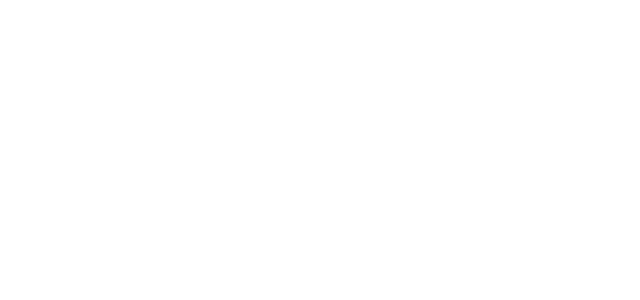
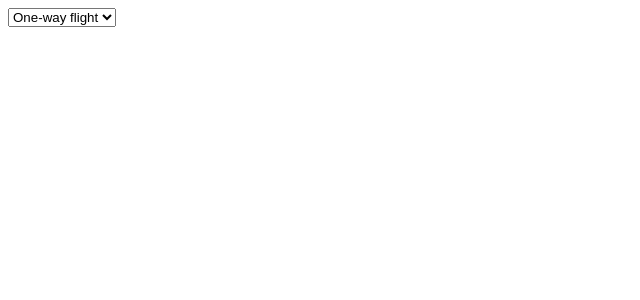
Before and after one commit to t-i-m-i/vue-flight-booker, a Vue app: page / in a window 1280 px wide. Shown: the top 300 px of the page, without its empty margins (0-640 px from the left). Built offline with nearby package versions, Linux system fonts and the light colour scheme.

Commit message:
add flight type selector

```diff
--- a/src/App.vue
+++ b/src/App.vue
@@ -1,9 +1,19 @@
 <script setup>
+  import { ref } from 'vue';
+  const flightType = ref('one-way flight');
 
+  function logValue() {
+    console.log('flightType: ', flightType.value);
+  }
+
+  logValue();
 </script>
 
 <template>
-
+  <select v-model="flightType" @change="logValue">
+    <option value="one-way flight">One-way flight</option>
+    <option value="return flight">Return flight</option>
+  </select>
 </template>
 
 <style>
```
